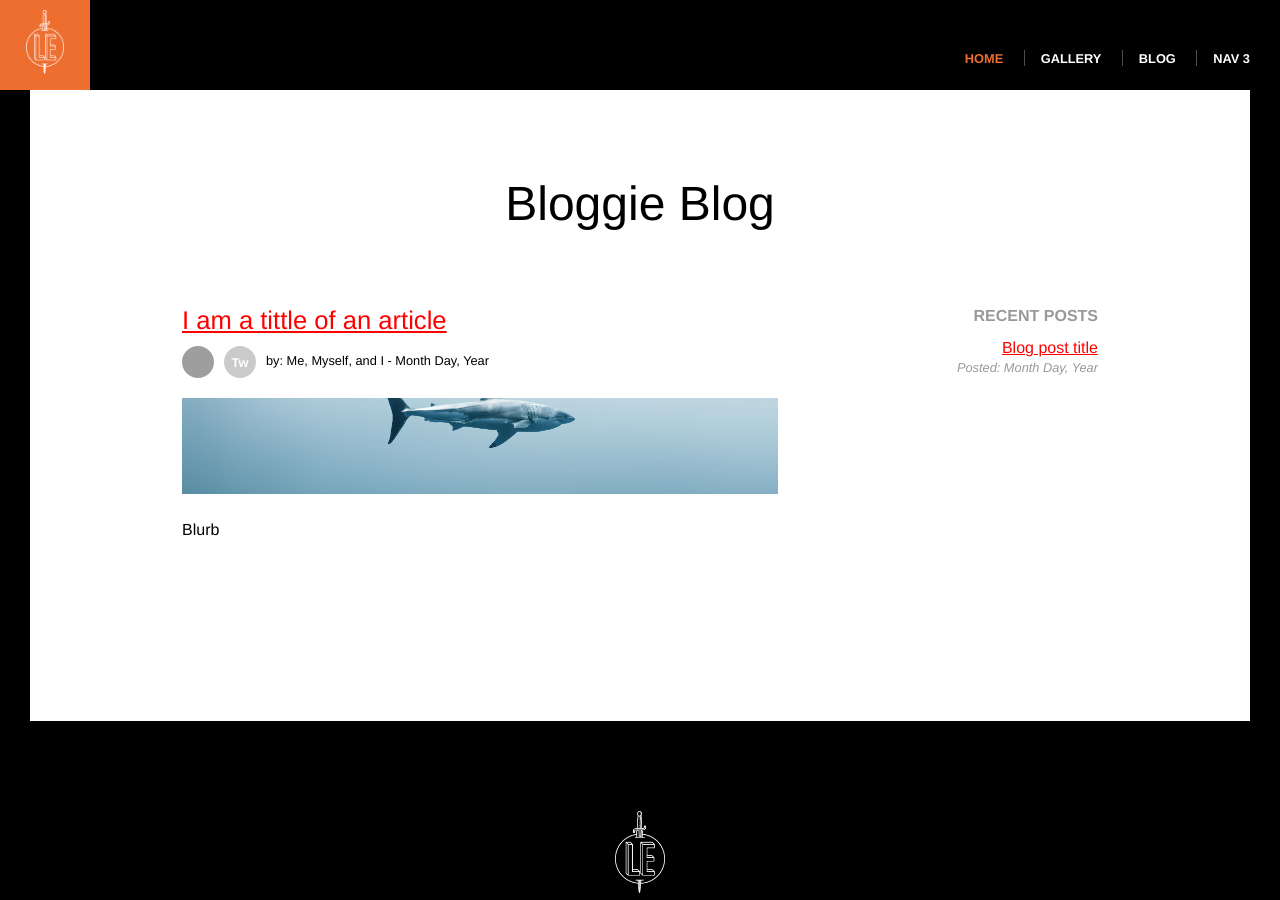
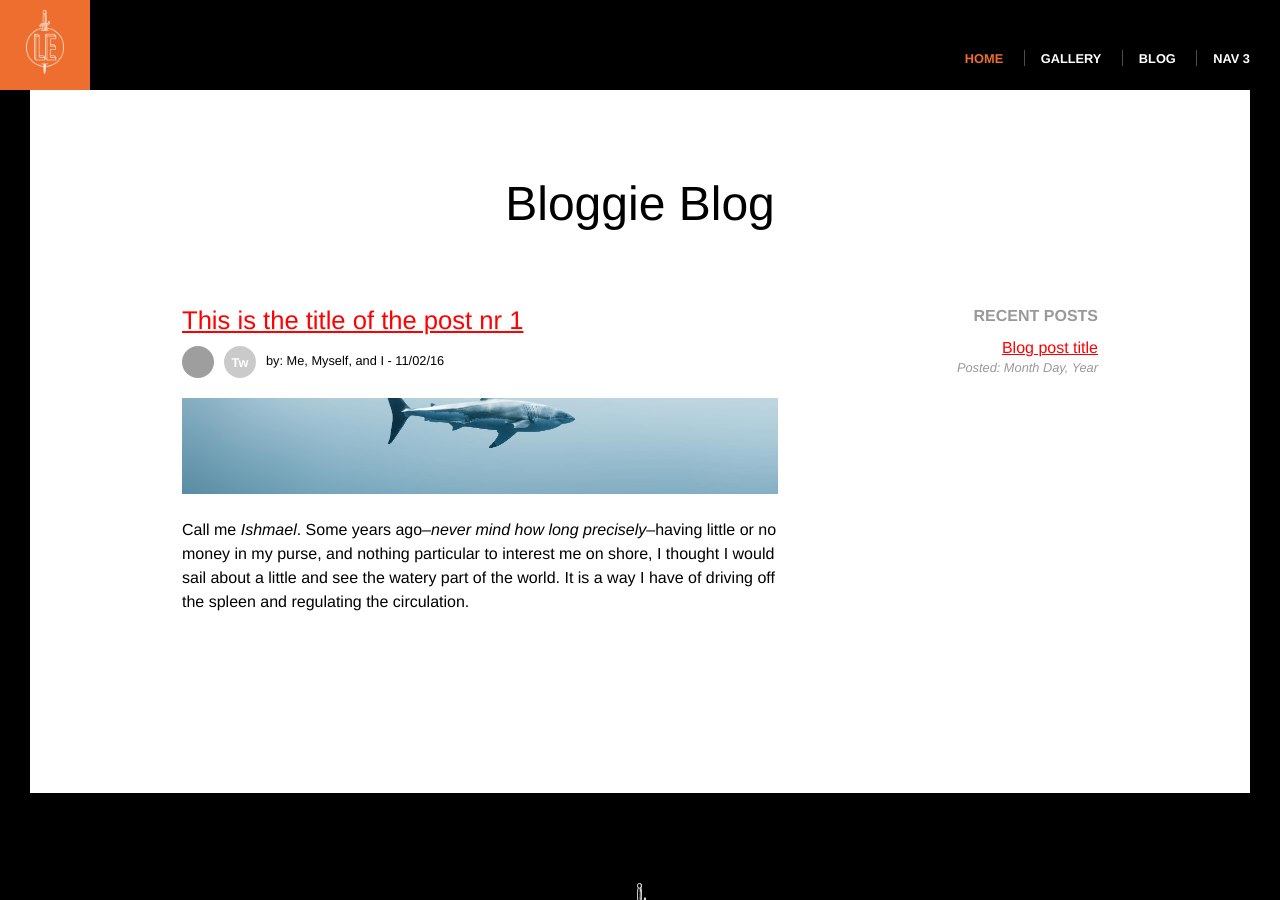
Before and after one commit to agakesik/full-website, a Jekyll site: the page built from blog/index.html, in a window 1280 px wide and 900 px high. Built offline with Jekyll 4.4.1, drawn with Linux system fonts in a browser that asks for light colours; grey boxes are pictures that could not be loaded.

Commit message:
change blog content into jekyll for loop with blog posts as variables

```diff
--- a/_posts/2016-11-03-title-of-post.md
+++ b/_posts/2016-11-03-title-of-post.md
@@ -1,11 +1,12 @@
 ---
 layout: post
-title: This is the title of the post
+title: This is the title of the post nr 1
 postHero: /images/shark.jpg
 author: Me, Myself, and I
 authorTwitter: https://twitter.com/mhartl
 gravatar: https://gravatar.com/avatar/ffda7d145b83c4b118f982401f962ca6?s=150
 postFooter: Additional information, and maybe a <a href="#">link or two</a>
+date: 2016-11-02T10:20:00Z
 ---
 
 Call me *Ishmael*. Some years ago–*never mind how long
--- a/blog/index.html
+++ b/blog/index.html
@@ -14,24 +14,26 @@ layout: default
         </li>
       </ul>
     </div>
-    <div class="col col-content blog-previes">
+    <div class="col col-content blog-previews">
+
+      {% for post in site.posts %}
 
         <div class="blog-posts">
           <header class="post-header">
-            <h2><a href="">I am a tittle of an article</a></h2>
+            <h2><a href="{{ post.url }}">{{ post.title }}</a></h2>
             <div class="post-byline">
-              <img src="https://gravatar.com/avatar/ffda7d145b83c4b118f982401f962ca6?s=150" alt ="Michael Hartl">
-              <a href="#" class="social-link">Tw</a>
-              by: Me, Myself, and I
-              <span> - Month Day, Year</span>
+              <img src="{{ post.gravatar }}" alt ="{{ post.author }}">
+              <a href="{{ post.authorTwitter }}" class="social-link">Tw</a>
+              by: {{ post.author }}
+              <span> - {{ post.date | date: "%D" }}</span>
             </div>
           </header>
-          <div class="posts-image" style="background-image:url('/images/shark.jpg')">
-          </div>
-          <p>
-            Blurb
-          </p>
+          <div class="posts-image"
+                style="background-image:url({{ post.postHero }})"></div>
+          {{ post.excerpt }}
         </div>
+
+      {% endfor %}
 
     </div>
   </div>
```
